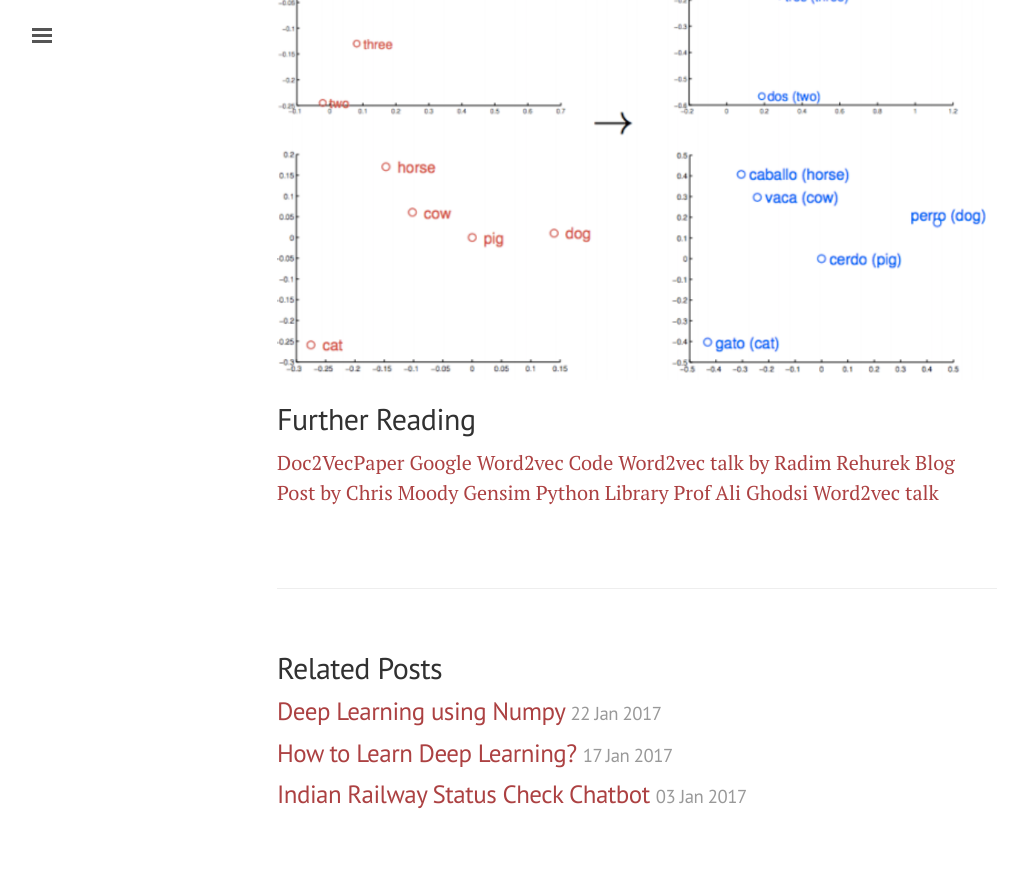
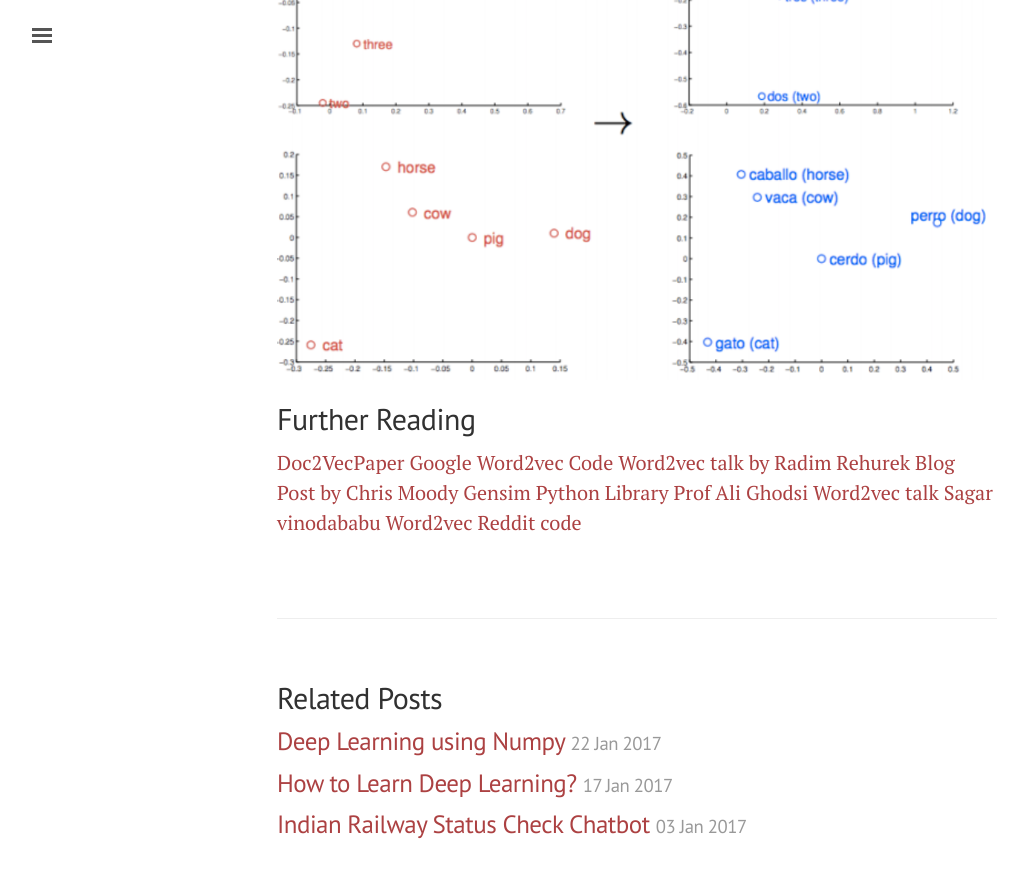
Before and after one commit to malaikannan/malaikannan.github.io, a Jekyll site: the page built from _posts/2017-01-22-Natural Language Processing using Vectoriziation.md, in a window 1280 px wide and 900 px high, scrolled down 7762 px. Shown: the top 878 px of the window, without its empty margins (3-1031 px from the left). Built offline with Jekyll 4.4.1, drawn with Linux system fonts in a browser that asks for light colours.

Commit message:
Word2vec blog:

```diff
--- a/_posts/2017-01-22-Natural Language Processing using Vectoriziation.md
+++ b/_posts/2017-01-22-Natural Language Processing using Vectoriziation.md
@@ -149,3 +149,4 @@ In complicated use-cases models can understand translations from one language to
 [Blog Post by Chris Moody](multithreaded.stitchfix.com/blog/2015/03/11/word-is-worth-a-thousand-vectors/)
 [Gensim Python Library](https://radimrehurek.com/gensim/)
 [Prof Ali Ghodsi Word2vec talk](https://www.youtube.com/watch?v=TsEGsdVJjuA)
+[Sagar vinodababu Word2vec Reddit code](https://github.com/sgrvinod/Word2Vec-on-Reddit-s-Politics-Subreddit-Jan-Apr-2016-)
```
